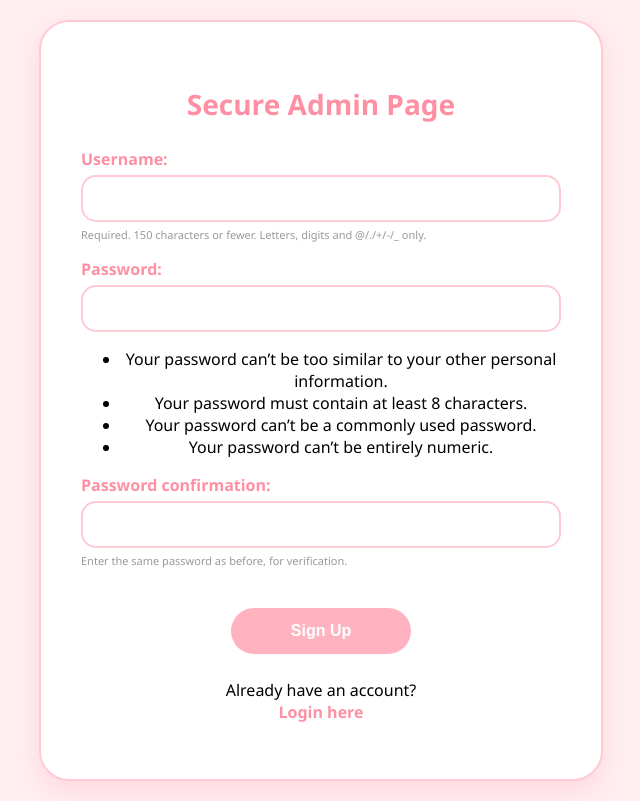
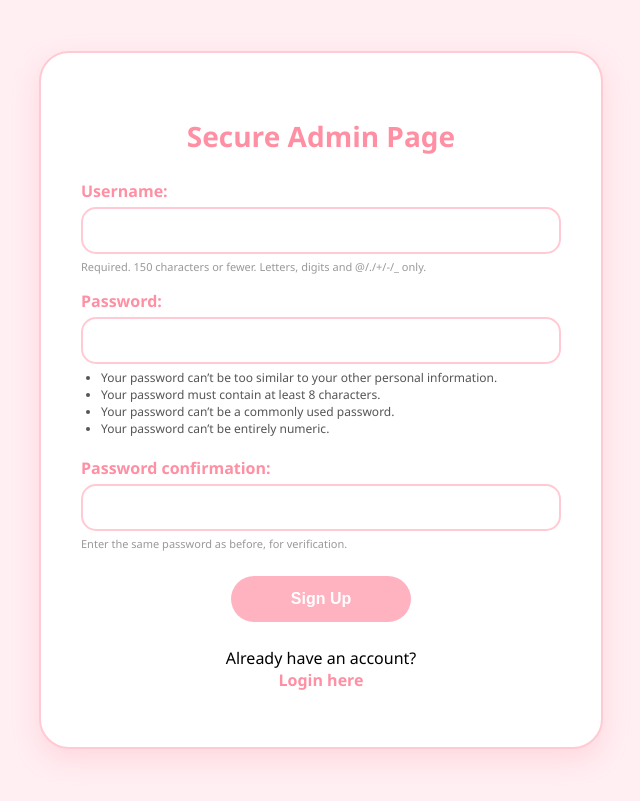
Before and after one commit to ediblecookies/ssd-project, a Django app: page /register/ in a window 1280 px wide. Shown: the whole page, without its empty margins (319-959 px from the left). After the commit the page ends 758 px from the top, so only its background shows below. Run offline with Django 5.2, Linux system fonts and the light colour scheme.

Commit message:
Aligned password requirements to the left

```diff
--- a/core/templates/register.html
+++ b/core/templates/register.html
@@ -24,7 +24,20 @@
             margin: 20px;
         }
         h2 { color: #ff8fa3; font-size: 28px; margin-bottom: 25px; }
+
+        /* This section aligns the labels and the bullet points to the left */
         form p { text-align: left; color: #ff8fa3; font-weight: bold; margin-bottom: 15px; }
+
+        /* FIX: This specifically targets the password requirement list */
+        form ul {
+            text-align: left;
+            font-size: 12px;
+            color: #555;
+            padding-left: 20px; /* Gives room for the bullets */
+            margin-top: -10px;
+            margin-bottom: 20px;
+        }
+
         input {
             width: 100%;
             padding: 14px;
@@ -35,6 +48,7 @@
             outline: none;
         }
         .helptext { font-size: 11px; color: #999; display: block; margin-top: 5px; font-weight: normal; }
+
         button {
             background-color: #ffb3c1;
             color: white;
@@ -44,7 +58,7 @@
             font-size: 16px;
             cursor: pointer;
             transition: 0.3s;
-            margin-top: 25px;
+            margin-top: 10px;
             font-weight: bold;
         }
         button:hover { background-color: #ff8fa3; transform: scale(1.05); }
```
Also changed, not shown: db.sqlite3.
